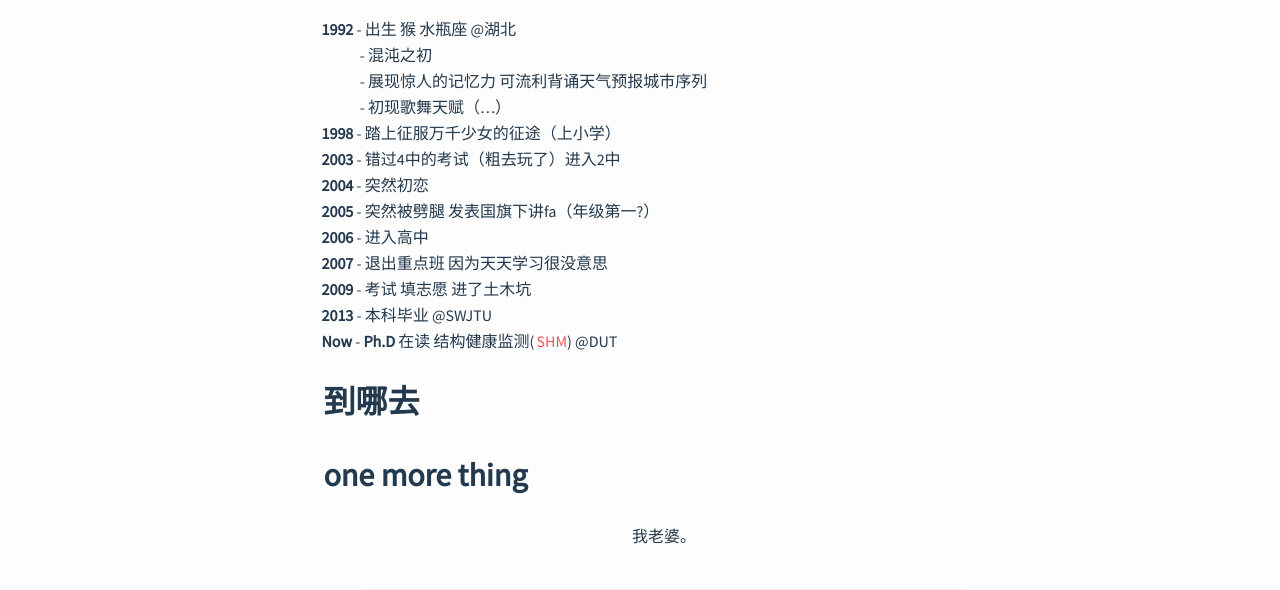
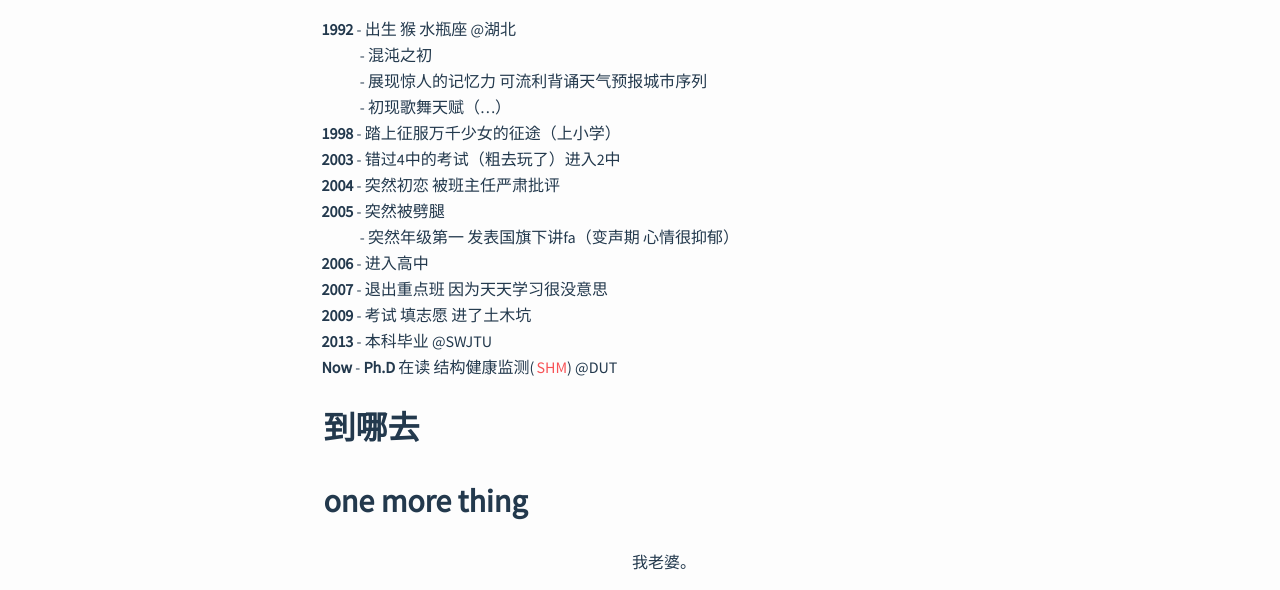
Before and after one commit to Mk218/Mk218.github.io, a plain HTML site: page about/index.html in a window 1280 px wide. Shown: the part 504-1094 px from the top of the page. Drawn offline with nearby package versions, Linux system fonts and the light colour scheme; files whose address does not match are found by name; a web font is replaced by a local one.

Commit message:
Site updated: 2017-09-25 15:04:01

```diff
--- a/about/index.html
+++ b/about/index.html
@@ -100,7 +100,7 @@
         <div class="container">
             <main class="main post-page">
     <article class="article-entry">
-        <h1 id="大事记"><a href="#大事记" class="headerlink" title="大事记"></a>大事记</h1><p><strong>1992</strong> - 出生 猴 水瓶座 @湖北<br>&ensp;&ensp;&ensp;&ensp;&ensp; - 混沌之初<br>&ensp;&ensp;&ensp;&ensp;&ensp; - 展现惊人的记忆力 可流利背诵天气预报城市序列<br>&ensp;&ensp;&ensp;&ensp;&ensp; - 初现歌舞天赋（…）<br><strong>1998</strong> - 踏上征服万千少女的征途（上小学）<br><strong>2003</strong> - 错过4中的考试（粗去玩了）进入2中<br><strong>2004</strong> - 突然初恋<br><strong>2005</strong> - 突然被劈腿 发表国旗下讲fa（年级第一?）<br><strong>2006</strong> - 进入高中<br><strong>2007</strong> - 退出重点班 因为天天学习很没意思<br><strong>2009</strong> - 考试 填志愿 进了土木坑<br><strong>2013</strong> - 本科毕业 @SWJTU<br><strong>Now</strong> - <strong>Ph.D</strong> 在读 结构健康监测(<a href="https://baike.baidu.com/item/%E7%BB%93%E6%9E%84%E5%81%A5%E5%BA%B7%E7%9B%91%E6%B5%8B/7186238" target="_blank" rel="external">SHM</a>) @DUT </p>
+        <h1 id="大事记"><a href="#大事记" class="headerlink" title="大事记"></a>大事记</h1><p><strong>1992</strong> - 出生 猴 水瓶座 @湖北<br>&ensp;&ensp;&ensp;&ensp;&ensp; - 混沌之初<br>&ensp;&ensp;&ensp;&ensp;&ensp; - 展现惊人的记忆力 可流利背诵天气预报城市序列<br>&ensp;&ensp;&ensp;&ensp;&ensp; - 初现歌舞天赋（…）<br><strong>1998</strong> - 踏上征服万千少女的征途（上小学）<br><strong>2003</strong> - 错过4中的考试（粗去玩了）进入2中<br><strong>2004</strong> - 突然初恋 被班主任严肃批评<br><strong>2005</strong> - 突然被劈腿<br>&ensp;&ensp;&ensp;&ensp;&ensp; - 突然年级第一 发表国旗下讲fa（变声期 心情很抑郁）<br><strong>2006</strong> - 进入高中<br><strong>2007</strong> - 退出重点班 因为天天学习很没意思<br><strong>2009</strong> - 考试 填志愿 进了土木坑<br><strong>2013</strong> - 本科毕业 @SWJTU<br><strong>Now</strong> - <strong>Ph.D</strong> 在读 结构健康监测(<a href="https://baike.baidu.com/item/%E7%BB%93%E6%9E%84%E5%81%A5%E5%BA%B7%E7%9B%91%E6%B5%8B/7186238" target="_blank" rel="external">SHM</a>) @DUT </p>
 <h1 id="到哪去"><a href="#到哪去" class="headerlink" title="到哪去"></a>到哪去</h1><h1 id="one-more-thing"><a href="#one-more-thing" class="headerlink" title="one more thing"></a>one more thing</h1><center>我老婆。<br><br><img src="/photo/laopo.jpg" alt="老婆"><br><br>xixi…</center>
 
     </article>
```
